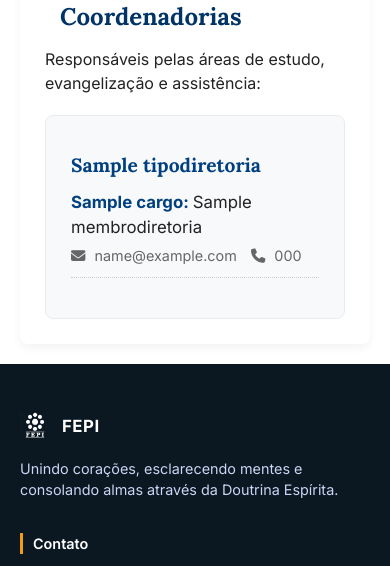
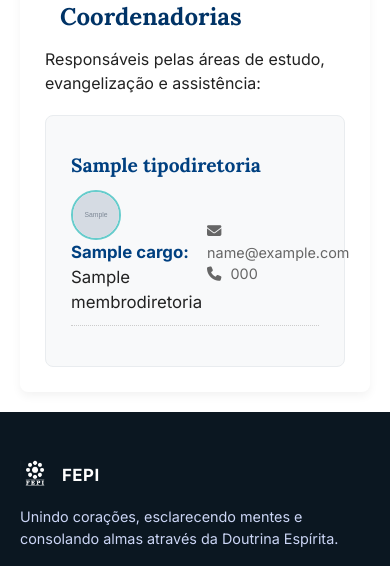
Before and after one commit to mauriciobtsso/fepi-site, a Django app: page /institucional/ in a window 390 px wide. Shown: the part 736-1302 px from the top of the page. Run offline with Django 5.2, Linux system fonts and the light colour scheme; tables that the repository leaves empty hold one stand-in row (values such as "Sample post"); grey boxes marked "Sample" are stand-in pictures; parts of the project's set-up code (start-up, migrations or seed data) failed here and were passed over; some libraries are stand-ins or nearby versions.

Commit message:
feat: add photos to team members and phone mask formatting

```diff
--- a/core/models.py
+++ b/core/models.py
@@ -101,6 +101,7 @@ class MembroDiretoria(models.Model):
     nome = models.CharField(max_length=200, verbose_name="Nome do Responsável")
     cargo = models.ForeignKey(Cargo, on_delete=models.PROTECT, verbose_name="Cargo")
     tipo = models.ForeignKey(TipoDiretoria, on_delete=models.PROTECT, verbose_name="Tipo/Departamento")
+    foto = models.ImageField(upload_to='equipe/', blank=True, null=True, verbose_name="Foto")
 
     telefone = models.CharField(max_length=20, blank=True, verbose_name="Telefone")
     email = models.EmailField(blank=True, verbose_name="Email")
--- a/core/templates/core/institucional.html
+++ b/core/templates/core/institucional.html
@@ -27,14 +27,24 @@
     /* Linha dos Cargos */
     .cargo-item {
         margin-bottom: 15px; padding-bottom: 10px; border-bottom: 1px dashed #ccc;
-        grid-template-columns: 3fr 2fr; gap: 15px; display: grid;
+        display: flex; align-items: center; justify-content: space-between; gap: 15px;
     }
     .cargo-item:last-child { border-bottom: none; }
 
-    .cargo-info { font-weight: 700; color: var(--azul-medio); font-size: 1.05rem; }
+    .membro-foto {
+        width: 60px; height: 60px; border-radius: 50%; object-fit: cover;
+        border: 2px solid var(--azul-claro); margin-right: 15px;
+    }
+    .membro-foto-placeholder {
+        width: 60px; height: 60px; border-radius: 50%; background: #eee;
+        display: flex; align-items: center; justify-content: center; margin-right: 15px;
+        color: #999; border: 2px solid var(--azul-claro);
+    }
+
+    .cargo-info { font-weight: 700; color: var(--azul-medio); font-size: 1.05rem; flex-grow: 1; }
     .cargo-info strong { color: var(--texto); font-weight: 700; margin-left: 5px; }
 
-    .cargo-contato { font-size: 0.9rem; color: #666; text-align: right; }
+    .cargo-contato { font-size: 0.9rem; color: #666; text-align: right; min-width: 150px; }
     .cargo-contato i { margin-right: 5px; color: var(--dourado); }
 
     /* Estilo da Gestão */
@@ -83,12 +93,20 @@
         <h3>Diretoria Executiva</h3>
         {% for membro in executiva %}
         <div class="cargo-item">
+            <div class="d-flex align-items-center">
+                {% if membro.foto %}
+                    <img src="{{ membro.foto.url }}" class="membro-foto" alt="{{ membro.nome }}">
+                {% else %}
+                    <div class="membro-foto-placeholder"><i class="fa-solid fa-user"></i></div>
+                {% endif %}
                 <span class="cargo-info" style="color:var(--azul-medio);">
-                {{ membro.cargo.nome }}: <span style="color:var(--texto); font-weight:normal;">{{ membro.nome }}</span>
+                    {{ membro.cargo.nome }}: <br>
+                    <span style="color:var(--texto); font-weight:normal; font-size: 1.1rem;">{{ membro.nome }}</span>
                 </span>
+            </div>
 
             <div class="cargo-contato">
-                {% if membro.telefone %}<i class="fa-solid fa-phone"></i> {{ membro.telefone }}{% endif %}
+                {% if membro.telefone %}<i class="fa-solid fa-phone"></i> {{ membro.telefone }}<br>{% endif %}
                 {% if membro.email %}<i class="fa-solid fa-envelope"></i> {{ membro.email }}{% endif %}
             </div>
         </div>
@@ -101,9 +119,17 @@
         <h3>Conselho Fiscal</h3>
         {% for membro in fiscal %}
         <div class="cargo-item">
+            <div class="d-flex align-items-center">
+                {% if membro.foto %}
+                    <img src="{{ membro.foto.url }}" class="membro-foto" alt="{{ membro.nome }}">
+                {% else %}
+                    <div class="membro-foto-placeholder"><i class="fa-solid fa-user"></i></div>
+                {% endif %}
                 <span class="cargo-info" style="color:var(--azul-medio);">
-                {{ membro.cargo.nome }}: <span style="color:var(--texto); font-weight:normal;">{{ membro.nome }}</span>
+                    {{ membro.cargo.nome }}: <br>
+                    <span style="color:var(--texto); font-weight:normal; font-size: 1.1rem;">{{ membro.nome }}</span>
                 </span>
+            </div>
 
             <div class="cargo-contato">
                  {% if membro.telefone %}<i class="fa-solid fa-phone"></i> {{ membro.telefone }}{% endif %}
@@ -125,12 +151,20 @@
             </h3>
             {% for membro in departamento.list %}
                 <div class="cargo-item" style="border-bottom: 1px dotted #ccc;">
+                    <div class="d-flex align-items-center">
+                        {% if membro.foto %}
+                            <img src="{{ membro.foto.url }}" class="membro-foto" alt="{{ membro.nome }}" style="width: 50px; height: 50px;">
+                        {% else %}
+                            <div class="membro-foto-placeholder" style="width: 50px; height: 50px;"><i class="fa-solid fa-user"></i></div>
+                        {% endif %}
                         <span class="cargo-info" style="color:var(--azul-medio);">
-                        {{ membro.cargo.nome }}: <span style="color:var(--texto); font-weight:normal;">{{ membro.nome }}</span>
+                            {{ membro.cargo.nome }}: <br>
+                            <span style="color:var(--texto); font-weight:normal;">{{ membro.nome }}</span>
                         </span>
+                    </div>
                     <div class="cargo-contato">
-                        {% if membro.email %}<i class="fa-solid fa-envelope"></i> {{ membro.email }}{% endif %}
-                        {% if membro.telefone %}<i class="fa-solid fa-phone" style="margin-left: 10px;"></i> {{ membro.telefone }}{% endif %}
+                        {% if membro.email %}<i class="fa-solid fa-envelope"></i> {{ membro.email }}<br>{% endif %}
+                        {% if membro.telefone %}<i class="fa-solid fa-phone"></i> {{ membro.telefone }}{% endif %}
                     </div>
                 </div>
             {% endfor %}
--- a/painel/forms/equipe.py
+++ b/painel/forms/equipe.py
@@ -21,12 +21,13 @@ class TipoDiretoriaForm(forms.ModelForm):
 class MembroDiretoriaForm(forms.ModelForm):
     class Meta:
         model = MembroDiretoria
-        fields = ['nome', 'cargo', 'tipo', 'telefone', 'email', 'ordem']
+        fields = ['nome', 'cargo', 'tipo', 'foto', 'telefone', 'email', 'ordem']
         widgets = {
             'nome': forms.TextInput(attrs={'class': 'form-control'}),
             'cargo': forms.Select(attrs={'class': 'form-select'}),
             'tipo': forms.Select(attrs={'class': 'form-select'}),
-            'telefone': forms.TextInput(attrs={'class': 'form-control'}),
+            'foto': forms.FileInput(attrs={'class': 'form-control'}),
+            'telefone': forms.TextInput(attrs={'class': 'form-control sp_celphones', 'placeholder': '(00) 00000-0000'}),
             'email': forms.EmailInput(attrs={'class': 'form-control'}),
             'ordem': forms.NumberInput(attrs={'class': 'form-control', 'placeholder': 'Ordem de exibição'}),
         }
```
Also changed, not shown: painel/templates/painel/base_painel.html (+15 -0 lines), painel/templates/painel/programacao/form_generico.html (+11 -5 lines), painel/templates/painel/secretaria/equipe_hub.html (+13 -2 lines), core/migrations/0004_membrodiretoria_foto.py (added). Lines whose indentation alone changed are shown as unchanged.
